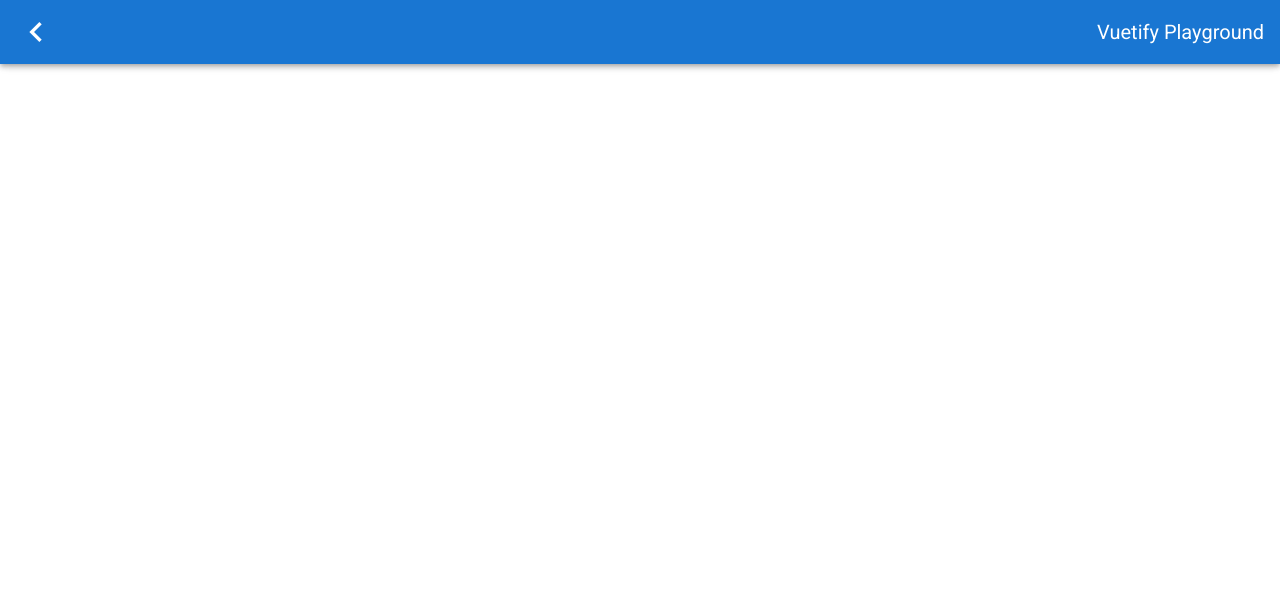
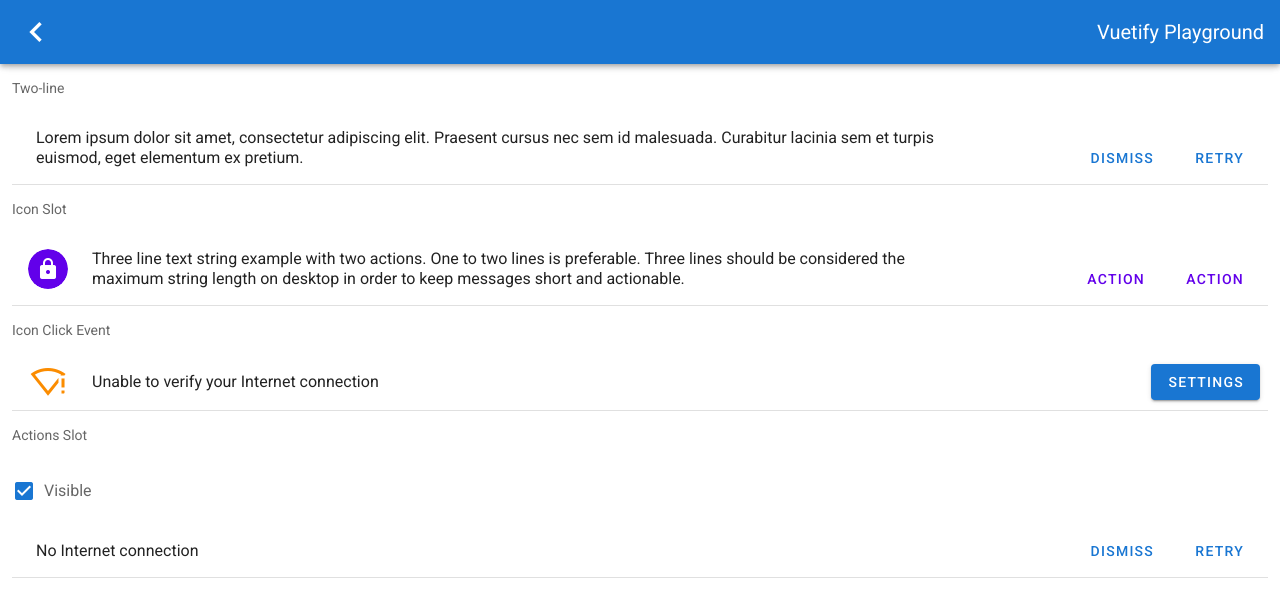
Before and after one commit to Joouis/vuetify-playground, a Vue app: page /#/banners in a window 1280 px wide. Shown: the top 596 px of the page. Built offline with nearby package versions, Linux system fonts and the light colour scheme.

Commit message:
Init banners examples.

```diff
--- /dev/null
+++ b/src/components/examples/Banners.vue
@@ -0,0 +1,34 @@
+<template>
+  <ExampleWrapper>
+    <v-subheader>Two-line</v-subheader>
+    <TwoLine />
+    <v-subheader>Icon Slot</v-subheader>
+    <IconSlot />
+    <v-subheader>Icon Click Event</v-subheader>
+    <IconClickEvent />
+    <v-subheader>Actions Slot</v-subheader>
+    <ActionsSlot />
+  </ExampleWrapper>
+</template>
+
+<script>
+import ExampleWrapper from './ExampleWrapper';
+import TwoLine from './banners/TwoLine';
+import IconSlot from './banners/IconSlot';
+import IconClickEvent from './banners/IconClickEvent';
+import ActionsSlot from './banners/ActionsSlot';
+
+export default {
+  name: 'Banners',
+
+  components: {
+    ExampleWrapper,
+    TwoLine,
+    IconSlot,
+    IconClickEvent,
+    ActionsSlot
+  },
+
+  data: () => ({})
+};
+</script>
--- /dev/null
+++ b/src/components/examples/banners/ActionsSlot.vue
@@ -0,0 +1,20 @@
+<template>
+  <div>
+    <v-checkbox v-model="v0" label="Visible"></v-checkbox>
+    <v-banner v-model="v0" single-line transition="slide-y-transition">
+      No Internet connection
+      <template v-slot:actions="{ dismiss }">
+        <v-btn text color="primary" @click="dismiss">Dismiss</v-btn>
+        <v-btn text color="primary">Retry</v-btn>
+      </template>
+    </v-banner>
+  </div>
+</template>
+
+<script>
+  export default {
+    data: () => ({
+      v0: true,
+    }),
+  }
+</script>
--- /dev/null
+++ b/src/components/examples/banners/IconClickEvent.vue
@@ -0,0 +1,26 @@
+<template>
+  <v-banner single-line @click:icon="alert">
+    <v-icon
+      slot="icon"
+      color="warning"
+      size="36"
+    >
+      mdi-wifi-strength-alert-outline
+    </v-icon>
+    Unable to verify your Internet connection
+
+    <template v-slot:actions>
+      <v-btn color="primary" v-text="'Settings'" />
+    </template>
+  </v-banner>
+</template>
+
+<script>
+  export default {
+    methods: {
+      alert () {
+        alert('Hello, World!')
+      },
+    },
+  }
+</script>
--- /dev/null
+++ b/src/components/examples/banners/IconSlot.vue
@@ -0,0 +1,23 @@
+<template>
+  <v-banner two-line>
+    <v-avatar
+      slot="icon"
+      color="deep-purple accent-4"
+      size="40"
+    >
+      <v-icon
+        icon="mdi-lock"
+        color="white"
+      >
+        mdi-lock
+      </v-icon>
+    </v-avatar>
+
+    Three line text string example with two actions. One to two lines is preferable. Three lines should be considered the maximum string length on desktop in order to keep messages short and actionable.
+
+    <template v-slot:actions>
+      <v-btn text color="deep-purple accent-4">Action</v-btn>
+      <v-btn text color="deep-purple accent-4">Action</v-btn>
+    </template>
+  </v-banner>
+</template>
--- /dev/null
+++ b/src/components/examples/banners/TwoLine.vue
@@ -0,0 +1,10 @@
+<template>
+  <v-banner>
+    Lorem ipsum dolor sit amet, consectetur adipiscing elit. Praesent cursus nec sem id malesuada.
+    Curabitur lacinia sem et turpis euismod, eget elementum ex pretium.
+    <template v-slot:actions>
+      <v-btn text color="primary">Dismiss</v-btn>
+      <v-btn text color="primary">Retry</v-btn>
+    </template>
+  </v-banner>
+</template>
--- a/src/plugins/router.js
+++ b/src/plugins/router.js
@@ -5,6 +5,7 @@ import UIComponentsList from '../components/UIComponentsList.vue';
 import Alerts from '../components/examples/Alerts';
 import Avatars from '../components/examples/Avatars';
 import Badges from '../components/examples/Badges';
+import Banners from '../components/examples/Banners';
 
 Vue.use(VueRouter);
 
@@ -12,7 +13,8 @@ const routes = [
   { path: '/', component: UIComponentsList },
   { path: '/alerts', component: Alerts },
   { path: '/avatars', component: Avatars },
-  { path: '/badges', component: Badges }
+  { path: '/badges', component: Badges },
+  { path: '/banners', component: Banners }
 ];
 
 export default new VueRouter({ routes });
```
